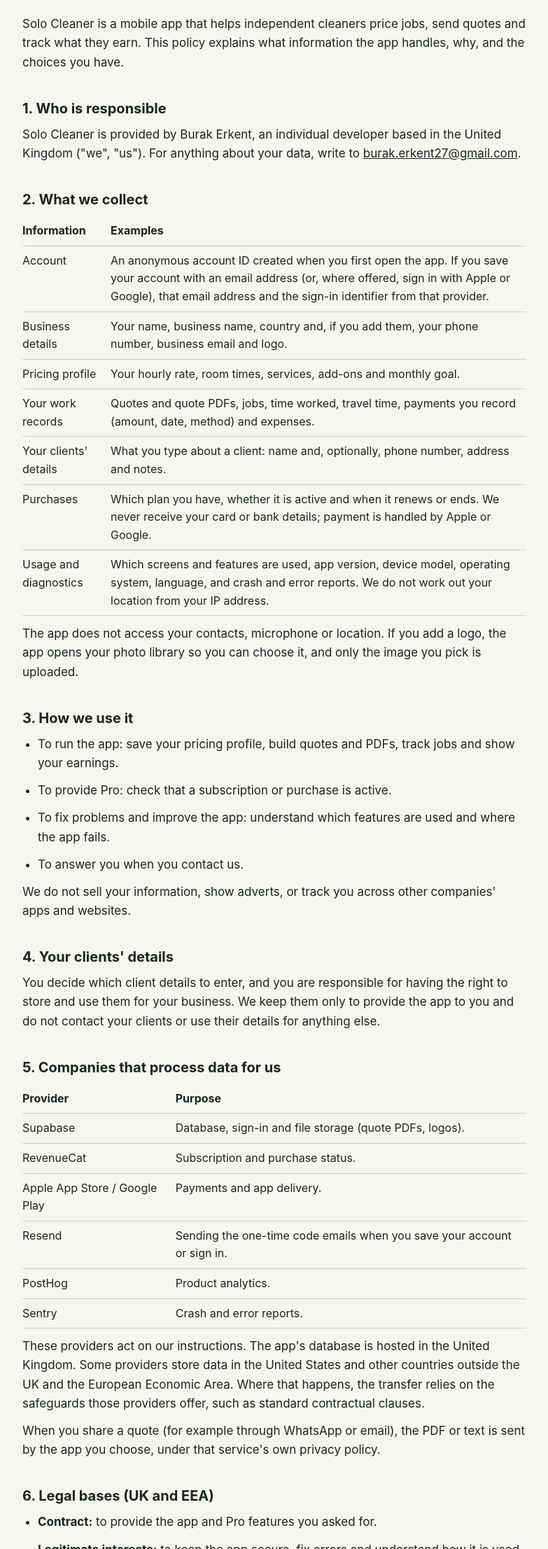
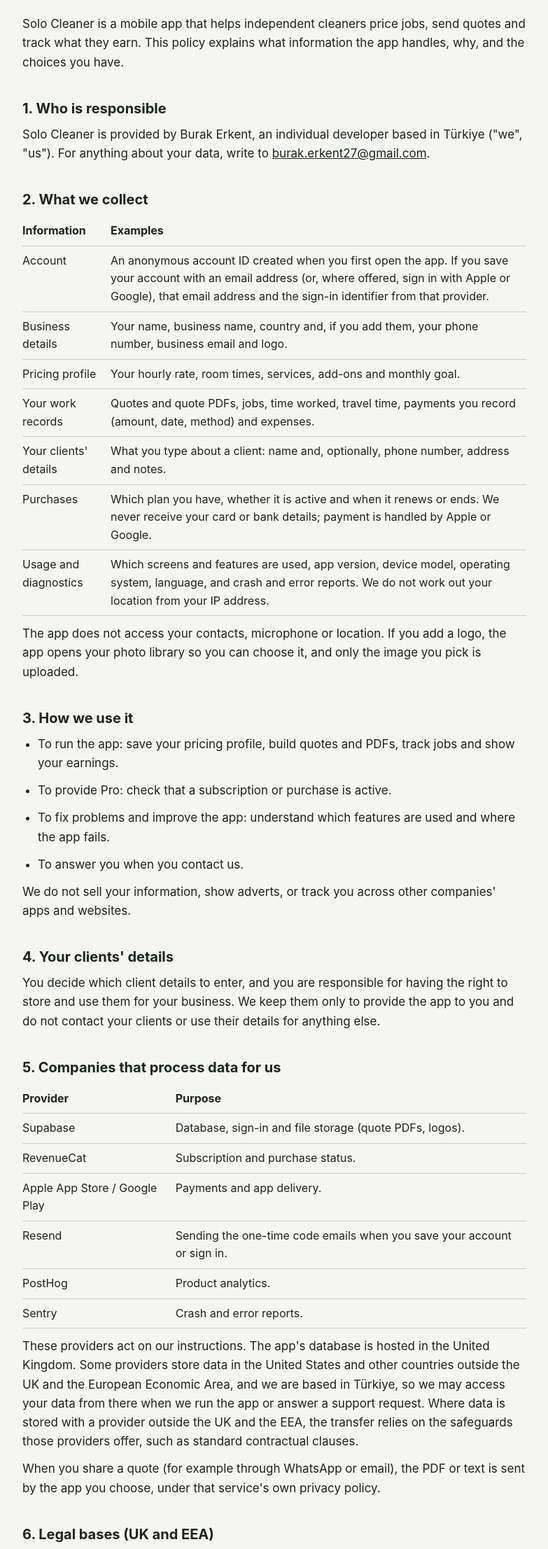
Before and after one commit to ErkentBrk/solocleaner-legal, a plain HTML site: page privacy.html in a window 1280 px wide. Shown: the part 102-2315 px from the top of the page at 70% size, without its empty margins (248-1031 px from the left). Drawn offline with Linux system fonts and the light colour scheme.

Commit message:
State that the developer is based in Türkiye; terms governed by the laws of Türkiye

```diff
--- a/privacy.html
+++ b/privacy.html
@@ -27,7 +27,7 @@
 <p>Solo Cleaner is a mobile app that helps independent cleaners price jobs, send quotes and track what they earn. This policy explains what information the app handles, why, and the choices you have.</p>
 
 <h2>1. Who is responsible</h2>
-<p>Solo Cleaner is provided by Burak Erkent, an individual developer based in the United Kingdom ("we", "us"). For anything about your data, write to <a href="mailto:burak.erkent27@gmail.com">burak.erkent27@gmail.com</a>.</p>
+<p>Solo Cleaner is provided by Burak Erkent, an individual developer based in Türkiye ("we", "us"). For anything about your data, write to <a href="mailto:burak.erkent27@gmail.com">burak.erkent27@gmail.com</a>.</p>
 
 <h2>2. What we collect</h2>
 <table>
@@ -64,7 +64,7 @@
 <tr><td>PostHog</td><td>Product analytics.</td></tr>
 <tr><td>Sentry</td><td>Crash and error reports.</td></tr>
 </table>
-<p>These providers act on our instructions. The app's database is hosted in the United Kingdom. Some providers store data in the United States and other countries outside the UK and the European Economic Area. Where that happens, the transfer relies on the safeguards those providers offer, such as standard contractual clauses.</p>
+<p>These providers act on our instructions. The app's database is hosted in the United Kingdom. Some providers store data in the United States and other countries outside the UK and the European Economic Area, and we are based in Türkiye, so we may access your data from there when we run the app or answer a support request. Where data is stored with a provider outside the UK and the EEA, the transfer relies on the safeguards those providers offer, such as standard contractual clauses.</p>
 <p>When you share a quote (for example through WhatsApp or email), the PDF or text is sent by the app you choose, under that service's own privacy policy.</p>
 
 <h2>6. Legal bases (UK and EEA)</h2>
```
Also changed, not shown: terms.html (+3 -3 lines).
